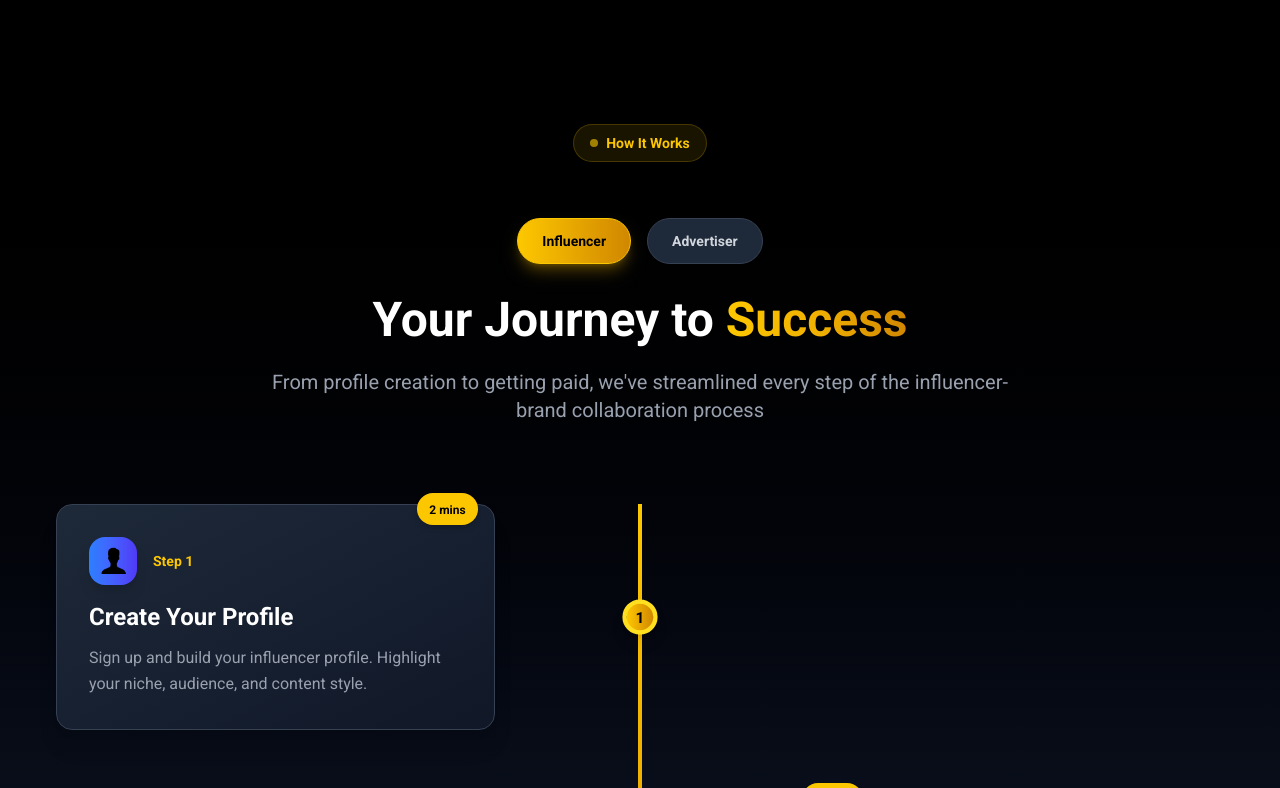
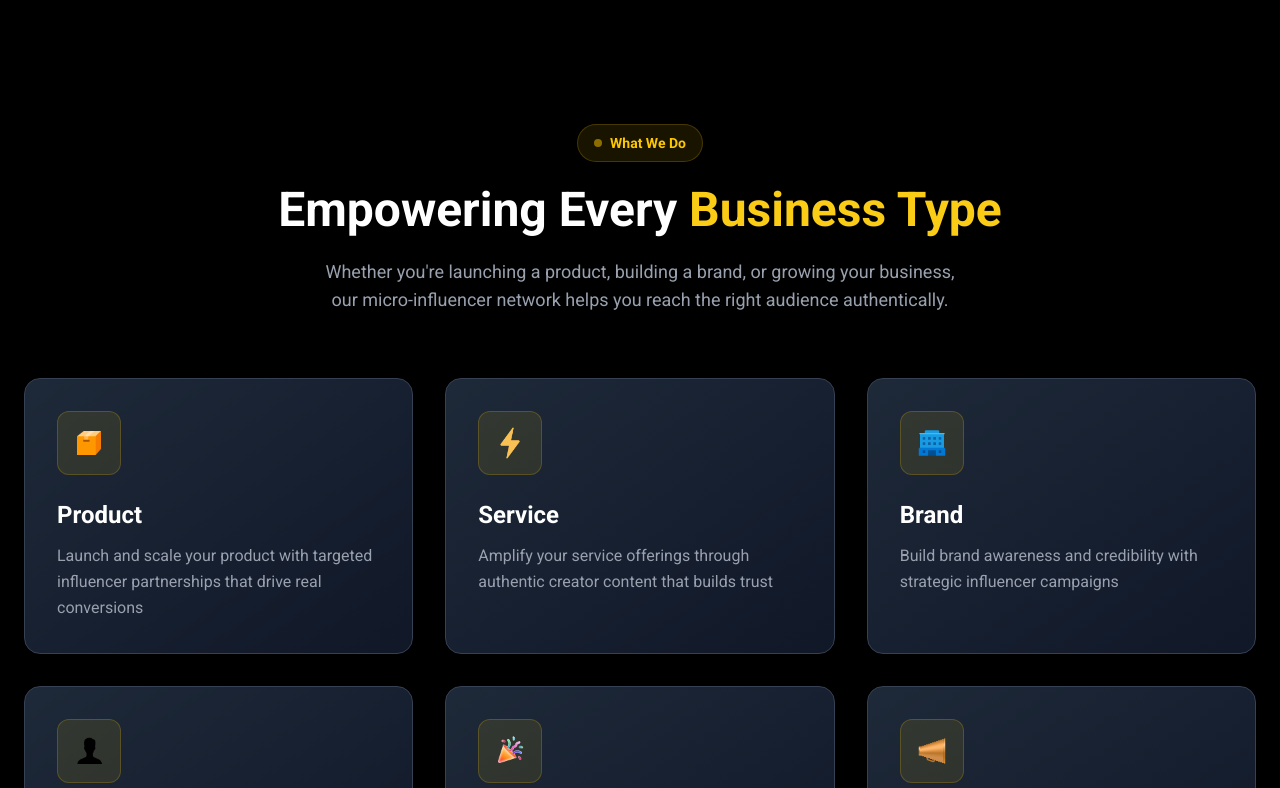
Before and after one commit to Caring-Sparks/CaringSparks-Frontend, a Next.js app: page / in a window 1280 px wide. Shown: the part 772-1560 px from the top of the page. Built offline with nearby package versions, Linux system fonts and the light colour scheme.

Commit message:
feat: Updated the UI and added a new section

```diff
--- a/src/components/home/AboutUs.tsx
+++ b/src/components/home/AboutUs.tsx
@@ -1,51 +1,129 @@
+"use client";
+
+import Image from "next/image";
+import { motion } from "framer-motion";
 import React from "react";
 
 const AboutUs = () => {
+  const containerVariants = {
+    hidden: { opacity: 0 },
+    visible: {
+      opacity: 1,
+      transition: {
+        staggerChildren: 0.1,
+      },
+    },
+  };
+
+  const itemVariants = {
+    hidden: { opacity: 0, y: 20 },
+    visible: {
+      opacity: 1,
+      y: 0,
+      transition: {
+        duration: 0.5,
+      },
+    },
+  };
+
   return (
-    <section id="about" className="bg-gray-50">
-      <div className="relative z-10 max-w-5xl mx-auto text-center">
-        <div className="inline-flex items-center px-4 py-2 bg-green-100 text-green-800 rounded-full text-sm font-medium mb-4">
-          <span className="w-2 h-2 bg-green-500 rounded-full mr-2 animate-pulse"></span>
-          About Us
+    <section className="bg-black py-16 sm:py-20 lg:py-24 relative overflow-hidden px-6">
+      <div className="max-w-7xl mx-auto relative z-10">
+        {/* Section Header */}
+        <div className="text-center mb-12 sm:mb-16">
+          <div className="inline-flex items-center px-4 py-2 bg-yellow-400/10 text-yellow-400 rounded-full text-sm font-semibold mb-6 border border-yellow-400/20">
+            <span className="w-2 h-2 bg-yellow-400 rounded-full mr-2 animate-pulse"></span>
+            What We Do
+          </div>
+          <h2 className="text-3xl sm:text-4xl lg:text-5xl font-black text-white mb-6">
+            Empowering Every <span className="txt">Business Type</span>
+          </h2>
+          <p className="text-base sm:text-lg text-gray-400 max-w-2xl mx-auto px-4">
+            Whether you're launching a product, building a brand, or growing
+            your business, our micro-influencer network helps you reach the
+            right audience authentically.
+          </p>
         </div>
-        <h2 className="text-4xl sm:text-5xl font-extrabold text-gray-900 animate-fade-in-up delay-500">
-          About Us
-        </h2>
-        <p className="mt-6 text-lg sm:text-xl text-gray-600 max-w-3xl mx-auto animate-fade-in-up delay-700">
-          We are a passionate team of creators, engineers, and innovators
-          dedicated to bridging the gap between brands and influencers. Our
-          platform empowers meaningful collaborations, simplifies campaign
-          management, and drives authentic engagement.
-        </p>
 
-        <div className="mt-12 grid sm:grid-cols-3 gap-8 animate-fade-in-up delay-1000">
-          <div className="bg-white shadow-md rounded-xl p-6 hover:shadow-xl transition duration-300">
-            <div className="text-4xl mb-4">🎯</div>
-            <h3 className="text-xl font-semibold text-gray-900">Our Mission</h3>
-            <p className="mt-2 text-gray-600 text-sm">
-              To simplify the collaboration journey and help creators and brands
-              grow together through trust, transparency, and technology.
-            </p>
-          </div>
+        {/* Cards Grid */}
+        <motion.div
+          className="grid grid-cols-1 md:grid-cols-2 lg:grid-cols-3 gap-6 lg:gap-8"
+          variants={containerVariants}
+          initial="hidden"
+          whileInView="visible"
+          viewport={{ once: true, margin: "-100px" }}
+        >
+          {[
+            {
+              title: "Product",
+              description:
+                "Launch and scale your product with targeted influencer partnerships that drive real conversions",
+              icon: "/icons/parcel.png",
+            },
+            {
+              title: "Service",
+              description:
+                "Amplify your service offerings through authentic creator content that builds trust",
+              icon: "/icons/power.png",
+            },
+            {
+              title: "Brand",
+              description:
+                "Build brand awareness and credibility with strategic influencer campaigns",
+              icon: "/icons/organization.png",
+            },
+            {
+              title: "Person",
+              description:
+                "Grow your personal brand and reach with our extensive creator network",
+              icon: "/icons/user.png",
+            },
+            {
+              title: "Event",
+              description:
+                "Drive attendance and engagement for your events through local influencer promotion",
+              icon: "/icons/confetti.png",
+            },
+            {
+              title: "Business",
+              description:
+                "Push your new or existing business to millions of people across Nigeria",
+              icon: "/icons/campaign.png",
+            },
+          ].map((item, index) => (
+            <motion.div
+              key={index}
+              variants={itemVariants}
+              className="group cursor-pointer"
+              whileHover={{ y: -8, scale: 1.02 }}
+              transition={{ duration: 0.3 }}
+            >
+              <div className="bg-gradient-to-br from-gray-800 to-gray-900 border border-gray-700 hover:border-yellow-500/50 p-6 sm:p-8 rounded-2xl shadow-xl hover:shadow-2xl hover:shadow-yellow-500/10 transition-all duration-300 h-full">
+                {/* Icon */}
+                <div className="bg-yellow-400/10 w-14 h-14 sm:w-16 sm:h-16 rounded-xl flex items-center justify-center mb-6 group-hover:scale-110 group-hover:bg-yellow-400/20 transition-all duration-300 border border-yellow-400/20">
+                  <Image
+                    src={item.icon}
+                    alt={item.title}
+                    width={32}
+                    height={32}
+                    className="w-7 h-7 sm:w-8 sm:h-8 object-contain"
+                  />
+                </div>
 
-          <div className="bg-white shadow-md rounded-xl p-6 hover:shadow-xl transition duration-300">
-            <div className="text-4xl mb-4">🌍</div>
-            <h3 className="text-xl font-semibold text-gray-900">Our Vision</h3>
-            <p className="mt-2 text-gray-600 text-sm">
-              To be the go-to platform for creator-led brand campaigns globally,
-              driven by innovation and authenticity.
-            </p>
-          </div>
+                {/* Content */}
+                <h4 className="text-xl sm:text-2xl font-bold text-white mb-3 group-hover:text-yellow-400 transition-colors duration-300">
+                  {item.title}
+                </h4>
+                <p className="text-gray-400 leading-relaxed text-sm sm:text-base">
+                  {item.description}
+                </p>
 
-          <div className="bg-white shadow-md rounded-xl p-6 hover:shadow-xl transition duration-300">
-            <div className="text-4xl mb-4">💡</div>
-            <h3 className="text-xl font-semibold text-gray-900">Our Values</h3>
-            <p className="mt-2 text-gray-600 text-sm">
-              Empowerment. Integrity. Creativity. Collaboration. These
-              principles guide our every decision and feature.
-            </p>
-          </div>
-        </div>
+                {/* Decorative element */}
+                <div className="absolute -bottom-2 -right-2 w-20 h-20 bg-yellow-400/5 rounded-full opacity-0 group-hover:opacity-100 transition-opacity duration-300"></div>
+              </div>
+            </motion.div>
+          ))}
+        </motion.div>
       </div>
     </section>
   );
--- a/src/components/home/CTA.tsx
+++ b/src/components/home/CTA.tsx
@@ -7,7 +7,7 @@ interface CtaProps {
 
 const CTA = ({openPopup}: CtaProps) => {
   return (
-    <section className="bg-gradient-to-b from-black via-gray-900 to-black">
+    <section className="bg-black">
       <div className="max-w-7xl mx-auto">
         <div className="bg-gradient-to-br from-gray-800 to-gray-900 rounded-3xl shadow-2xl shadow-yellow-600/20 border border-yellow-500/30 overflow-hidden grid md:grid-cols-2 gap-10 items-center p-10 md:p-16">
           {/* TEXT SECTION */}
--- a/src/components/home/CaseStudies.tsx
+++ b/src/components/home/CaseStudies.tsx
@@ -7,7 +7,7 @@ import { caseStudies } from "../../../constants";
 
 const CaseStudies = () => {
   return (
-    <section id="case-studies" className="bg-gradient-to-b from-black via-gray-900 to-black">
+    <section id="case-studies" className="bg-black">
       <div className="max-w-7xl mx-auto">
         {/* Section header */}
         <div className="text-center mb-12 sm:mb-16">
--- a/src/components/home/ContactUs.tsx
+++ b/src/components/home/ContactUs.tsx
@@ -61,7 +61,7 @@ const ContactUs: React.FC = () => {
 
   return (
     <section
-      className="bg-gradient-to-b from-black via-gray-900 to-black py-24 px-4 sm:px-6 lg:px-8"
+      className="bg-black py-24 px-4 sm:px-6 lg:px-8"
       id="contact"
     >
       <div className="max-w-7xl mx-auto">
--- a/src/components/home/HowItWorks.tsx
+++ b/src/components/home/HowItWorks.tsx
@@ -18,9 +18,9 @@ const HowItWorks = () => {
   const [activeStep, setActiveStep] = useState<number>(0);
   const [visibleSteps, setVisibleSteps] = useState<Set<number>>(new Set());
   const stepRefs = useRef<(HTMLDivElement | null)[]>([]);
-  const [selectedFilter, setSelectedFilter] = useState<"influencer" | "advertiser">(
-    "influencer",
-  );
+  const [selectedFilter, setSelectedFilter] = useState<
+    "influencer" | "advertiser"
+  >("influencer");
 
   useEffect(() => {
     const observer = new IntersectionObserver(
@@ -66,7 +66,7 @@ const HowItWorks = () => {
   const steps: Step[] = allSteps[selectedFilter];
 
   return (
-    <section id="how-it-works" className="bg-gradient-to-b from-black via-gray-900 to-black">
+    <section id="how-it-works" className="bg-black">
       <div className="max-w-7xl mx-auto px-4 sm:px-6 lg:px-8 relative z-10">
         {/* Section Header */}
         <div className="text-center mb-16 sm:mb-20">
@@ -145,9 +145,7 @@ const HowItWorks = () => {
 
                   {/* Pulse animation for active step */}
                   {activeStep === index && (
-                    <div
-                      className="absolute inset-0 rounded-full bg-yellow-400 animate-ping opacity-30"
-                    ></div>
+                    <div className="absolute inset-0 rounded-full bg-yellow-400 animate-ping opacity-30"></div>
                   )}
                 </div>
 
@@ -170,9 +168,7 @@ const HowItWorks = () => {
                         index % 2 === 0 ? "right-4" : "left-4"
                       } px-3 py-1 bg-yellow-400 text-black rounded-full shadow-md`}
                     >
-                      <span className="text-xs font-bold">
-                        {step.time}
-                      </span>
+                      <span className="text-xs font-bold">{step.time}</span>
                     </div>
 
                     {/* Icon */}
--- a/src/components/home/Landing.tsx
+++ b/src/components/home/Landing.tsx
@@ -24,6 +24,7 @@ import Footer from "./Footer";
 import ContactUs from "./ContactUs";
 import CTA from "./CTA";
 import CaseStudies from "./CaseStudies";
+import AboutUs from "./AboutUs";
 
 export default function LandingPage() {
   const [isMobileMenuOpen, setIsMobileMenuOpen] = useState<boolean>(false);
@@ -102,6 +103,7 @@ export default function LandingPage() {
 
       <Navbar openLogin={openLogin} openPopup={openPopup} />
       <Hero openPopup={openPopup} />
+      <AboutUs />
       <HowItWorks />
       <CaseStudies />
       <CTA openPopup={openPopup} />
```
